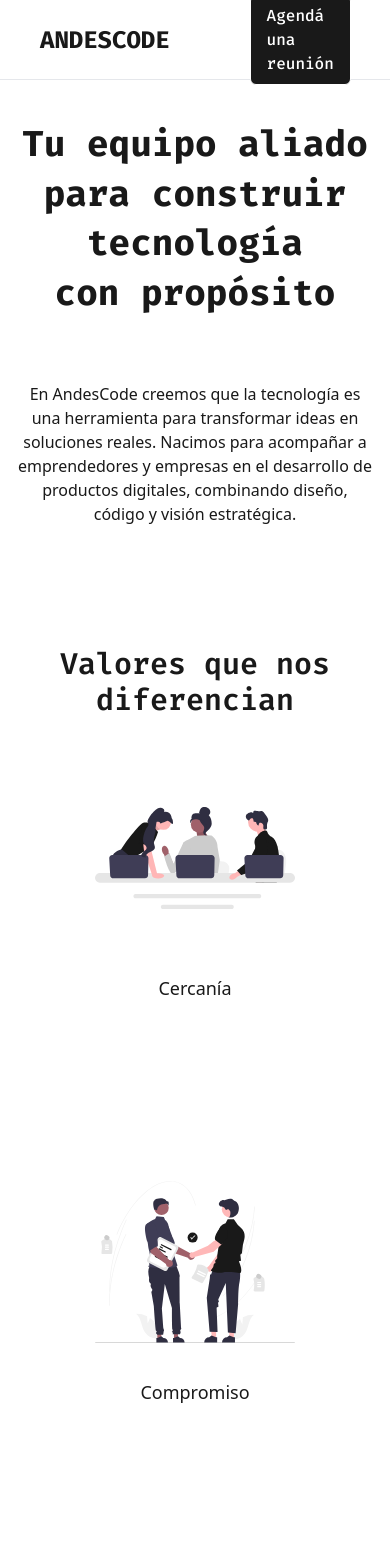
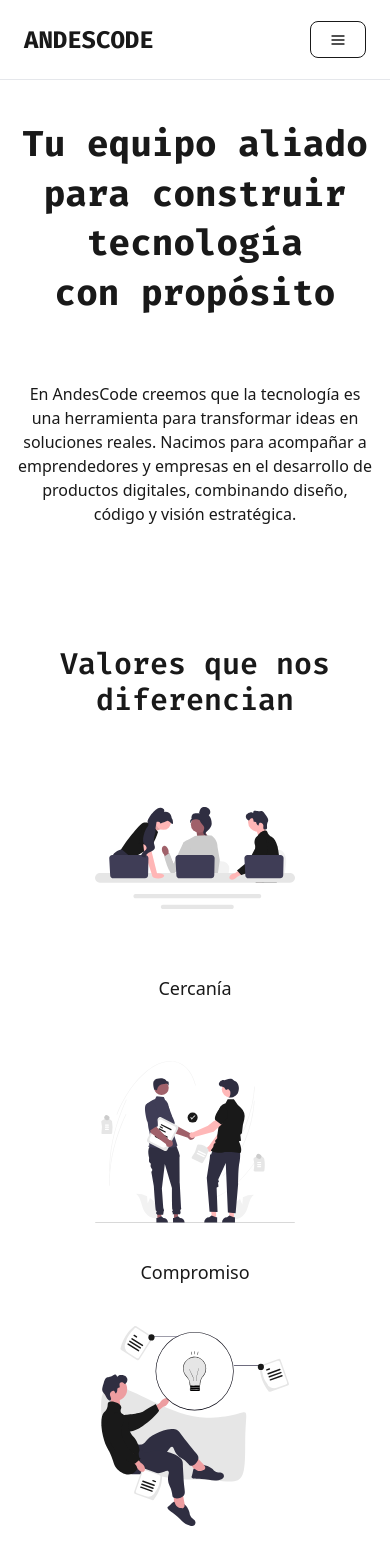
Before and after one commit to LataroCaballero/AndesCode, a React (Vite) app: page /nosotros in a window 390 px wide. Shown: the top 1547 px of the page. Built offline with nearby package versions, Linux system fonts and the light colour scheme.

Commit message:
feat: improve responsive layout across site

```diff
--- a/src/components/Header.tsx
+++ b/src/components/Header.tsx
@@ -1,18 +1,26 @@
 import { Link } from 'react-router-dom';
+import { useState } from 'react';
+import { FiMenu, FiX } from 'react-icons/fi';
 
 export default function Header() {
+  const [open, setOpen] = useState(false);
   return (
-    <header className="fixed backdrop-blur top-0 h-20 w-full z-50 flex gap-20 justify-between items-center py-4 px-10 border-b border-gray-200">
-        <a href="/" className="logo text-2xl fira-code-bold">ANDESCODE</a>
-        <nav className="hidden md:flex gap-14 text-sm">
-          <Link to="/servicios" className="nav-link">Servicios</Link>
-          <Link to="/nosotros" className="nav-link">Nosotros</Link>
-          <Link to="/trabajos" className="nav-link">Trabajos</Link>
-          <Link to="/contacto" className="nav-link">Contacto</Link>
-        </nav>
-        <Link to="/contacto" className={`inline-block bg-[#191919] text-white dark:bg-white dark:text-[#191919] fira-code-medium px-4 py-2 border border-ink rounded-md transition hover:scale-105 transform duration-200 ease-in-out`}>
-        Agendá una reunión
+    <header className="fixed backdrop-blur top-0 h-20 w-full z-50 flex justify-between items-center py-4 px-6 md:px-10 border-b border-gray-200">
+      <a href="/" className="logo text-2xl fira-code-bold">ANDESCODE</a>
+      <nav className={`absolute top-20 left-0 w-full bg-white dark:bg-[#191919] flex-col items-center gap-6 py-6 md:py-0 md:static md:w-auto md:bg-transparent md:flex md:flex-row md:gap-14 text-sm ${open ? 'flex' : 'hidden'}`}>
+        <Link to="/servicios" className="nav-link" onClick={() => setOpen(false)}>Servicios</Link>
+        <Link to="/nosotros" className="nav-link" onClick={() => setOpen(false)}>Nosotros</Link>
+        <Link to="/trabajos" className="nav-link" onClick={() => setOpen(false)}>Trabajos</Link>
+        <Link to="/contacto" className="nav-link" onClick={() => setOpen(false)}>Contacto</Link>
+      </nav>
+      <div className="flex items-center gap-4">
+        <Link to="/contacto" className="hidden md:inline-block bg-[#191919] text-white dark:bg-white dark:text-[#191919] fira-code-medium px-4 py-2 border border-ink rounded-md transition hover:scale-105 transform duration-200 ease-in-out">
+          Agendá una reunión
         </Link>
+        <button className="md:hidden text-2xl" onClick={() => setOpen(!open)}>
+          {open ? <FiX /> : <FiMenu />}
+        </button>
+      </div>
     </header>
   );
 }
--- a/src/sections/NosotrosHero.tsx
+++ b/src/sections/NosotrosHero.tsx
@@ -40,7 +40,7 @@ export default function NosotrosHero() {
       {/* Valores que nos diferencian */}
         <section className="py-10">
           <h2 className="fira-code-semibold text-3xl font-semibold mb-10 dark:text-white">Valores que nos diferencian</h2>
-        <div className="flex flex-wrap justify-center gap-40">
+          <div className="flex flex-wrap justify-center gap-10 md:gap-40">
             {valores.map((item, i) => (
               <div key={i} className="flex flex-col items-center w-40">
                 <div className="w-50 h-50 flex items-center justify-center mb-4">
@@ -78,8 +78,8 @@ export default function NosotrosHero() {
       </MouseParallaxCard>
 
       {/* Call to Action */}
-      <section className="grid grid-cols-2 py-16 px-30">
-        <h2 className="fira-code-medium text-xl md:text-2xl dark:text-white font-semibold mb-2 ml-10 text-left ">
+        <section className="grid grid-cols-1 md:grid-cols-2 py-16 px-6 md:px-30">
+          <h2 className="fira-code-medium text-xl md:text-2xl dark:text-white font-semibold mb-2 text-center md:text-left md:ml-10">
             ¿Querés saber si somos el equipo <br />
             ideal para tu proyecto?
           </h2>
@@ -91,7 +91,7 @@ export default function NosotrosHero() {
               </button>
             </Link>
             <Link to="/trabajos" className="w-full md:w-64">
-            <button className="w-full border !border-black bg-white text-black dark:bg-[#191919] dark:text-white dark:!border-white  px-6 py-2 rounded hover:text-ink max-h-[60px]">
+              <button className="w-full border !border-black bg-white text-black dark:bg-[#191919] dark:text-white dark:!border-white px-6 py-2 rounded hover:text-ink max-h-[60px]">
                 Conocé más sobre nosotros
               </button>
             </Link>
--- a/src/sections/TrabajosHero.tsx
+++ b/src/sections/TrabajosHero.tsx
@@ -75,8 +75,8 @@ export default function NuestroTrabajo() {
       </section>
 
       {/* Cierre CTA */}
-      <section className="grid grid-cols-2 py-16 px-30">
-        <h2 className="fira-code-medium text-xl md:text-2xl font-semibold mb-2 ml-10 dark:text-white text-left">
+        <section className="grid grid-cols-1 md:grid-cols-2 py-16 px-6 md:px-30">
+          <h2 className="fira-code-medium text-xl md:text-2xl font-semibold mb-2 text-center md:text-left md:ml-10 dark:text-white">
             El cambio comienza hoy.
           </h2>
 
```
Lines whose indentation alone changed are shown as unchanged.
